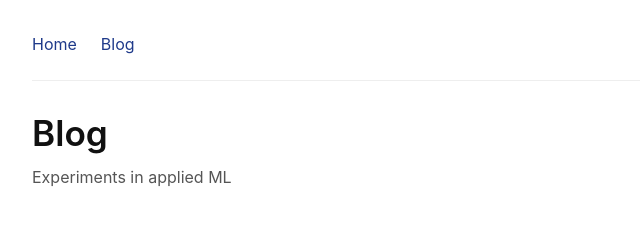
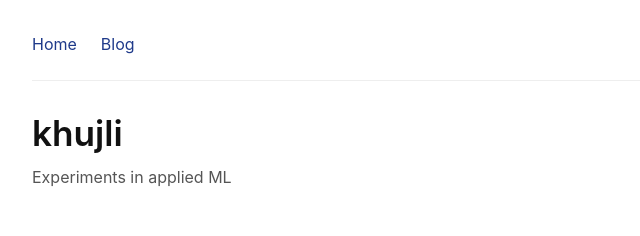
Before and after one commit to prateek-mehra/prateek-mehra.github.io, a plain HTML site: page blog/index.html in a window 1280 px wide. Shown: the top 236 px of the page, 252-892 px from the left. Drawn offline with Linux system fonts and the light colour scheme.

Commit message:
Rename blog to khujli

```diff
--- a/blog/index.html
+++ b/blog/index.html
@@ -1,2 +1,2 @@
 <!DOCTYPE html>
-<html lang="en"><head><meta charset="UTF-8"><meta name="viewport" content="width=device-width, initial-scale=1"><title>Blog | Prateek Mehra</title><link rel="stylesheet" href="/style.css?v=20260506"><link rel="stylesheet" href="/blog.css?v=20261028"></head><body><main class="container website"><nav class="site-nav" aria-label="Main navigation"><a href="/">Home</a><a href="/blog/">Blog</a></nav><header class="header"><h1>Blog</h1><p class="subtitle">Experiments in applied ML</p></header><section class="blog-list"><p class="meta">turn detection · 5 min read</p><h2><a href="/blog/turn-detection/">When Are You Done Speaking? Frozen Whisper Embeddings vs Handcrafted Features</a></h2><p>Predicting whether a speaker has finished their turn, from audio alone. Handcrafted features, frozen Whisper embeddings, and a free win from moving the decision threshold.</p><a class="read-link" href="/blog/turn-detection/">Read the full article →</a><p class="meta">jalLijiye · 5 min read</p><h2><a href="/blog/jalLijiye/">On-Device Vision at 4% CPU: FP16 Core ML vs PyTorch MPS</a></h2><p>A macOS menu bar app that reminds me to drink water, then checks for my bottle. The problem, the iterations, and what changed when I stopped running the model all day.</p><a class="read-link" href="/blog/jalLijiye/">Read the full article →</a></section></main></body></html>
+<html lang="en"><head><meta charset="UTF-8"><meta name="viewport" content="width=device-width, initial-scale=1"><title>khujli | Prateek Mehra</title><link rel="stylesheet" href="/style.css?v=20260506"><link rel="stylesheet" href="/blog.css?v=20261028"></head><body><main class="container website"><nav class="site-nav" aria-label="Main navigation"><a href="/">Home</a><a href="/blog/">Blog</a></nav><header class="header"><h1>khujli</h1><p class="subtitle">Experiments in applied ML</p></header><section class="blog-list"><p class="meta">turn detection · 5 min read</p><h2><a href="/blog/turn-detection/">When Are You Done Speaking? Frozen Whisper Embeddings vs Handcrafted Features</a></h2><p>Predicting whether a speaker has finished their turn, from audio alone. Handcrafted features, frozen Whisper embeddings, and a free win from moving the decision threshold.</p><a class="read-link" href="/blog/turn-detection/">Read the full article →</a><p class="meta">jalLijiye · 5 min read</p><h2><a href="/blog/jalLijiye/">On-Device Vision at 4% CPU: FP16 Core ML vs PyTorch MPS</a></h2><p>A macOS menu bar app that reminds me to drink water, then checks for my bottle. The problem, the iterations, and what changed when I stopped running the model all day.</p><a class="read-link" href="/blog/jalLijiye/">Read the full article →</a></section></main></body></html>
```
